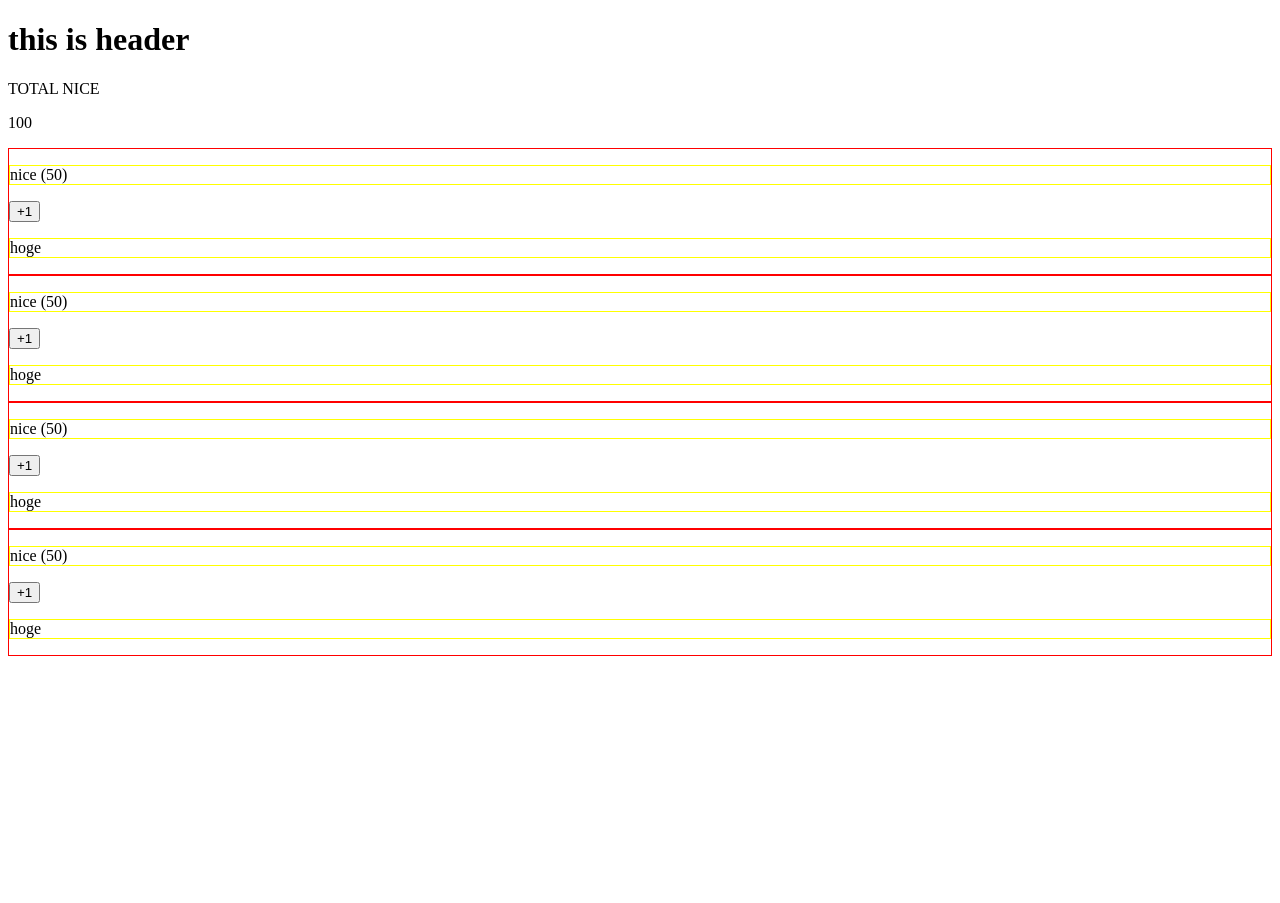
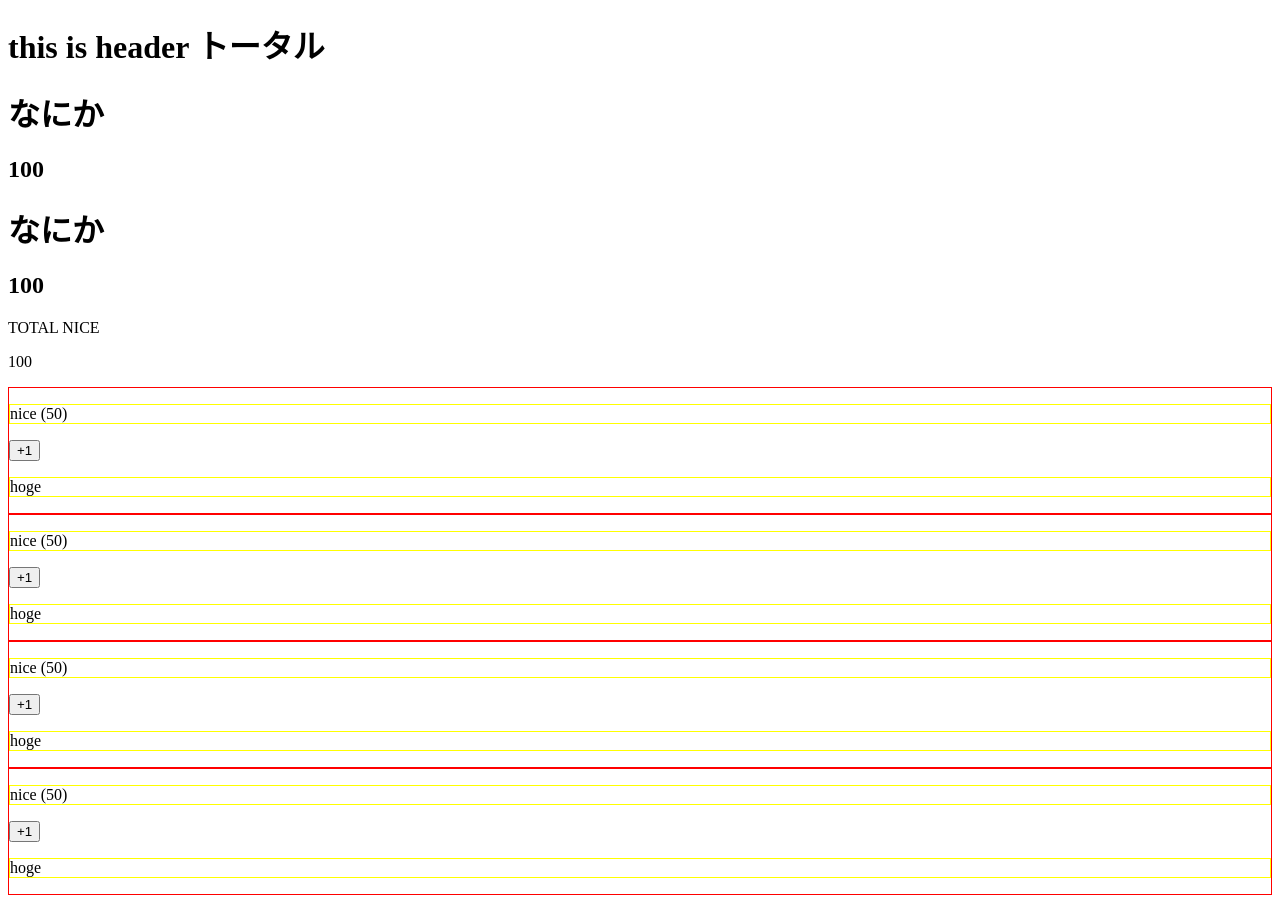
Before and after one commit to nagaokayuji/vue-cli-3-practice, a Vue app: page / in a window 1280 px wide. Before the commit the page ends 800 px from the top, so only its background shows below. Built offline with nearby package versions, Linux system fonts and the light colour scheme.

Commit message:
add slot

```diff
--- a/src/App.vue
+++ b/src/App.vue
@@ -1,6 +1,9 @@
 <template>
   <div>
-    <LikeHeader></LikeHeader>
+    <LikeHeader headerText="トータル">
+      <h1>なにか</h1>
+      <h2>{{number}}</h2>
+    </LikeHeader>
     <p>TOTAL NICE</p>
     <p>{{ number }}</p>
     <LikeNumber v-bind:number="number" v-on:my-click="number = $event"></LikeNumber>
--- a/src/components/LikeHeader.vue
+++ b/src/components/LikeHeader.vue
@@ -1,5 +1,12 @@
 <template>
   <div>
-    <h1>this is header</h1>
+    <h1>this is header {{headerText}}</h1>
+    <slot></slot>
+    <slot></slot>
   </div>
 </template>
+<script>
+export default {
+  props: ["headerText"],
+};
+</script>
```
